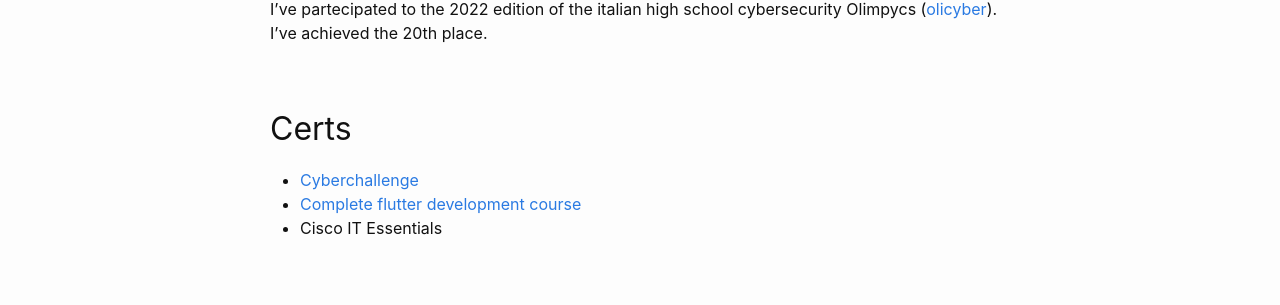
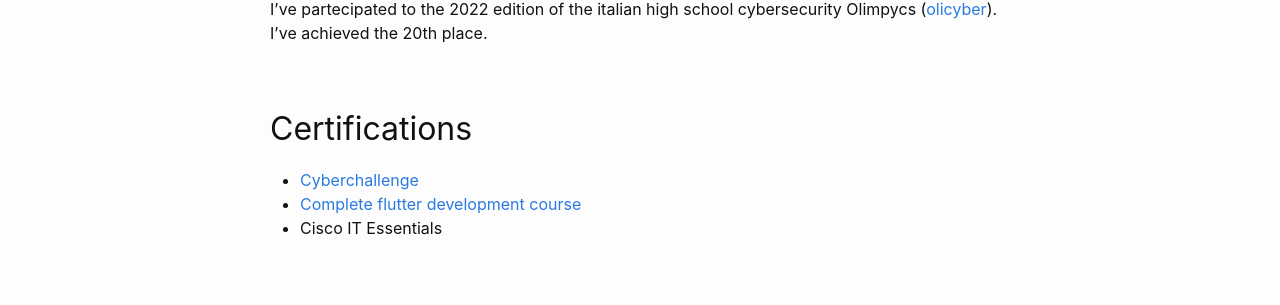
Before and after one commit to mperf/mperf.github.io, a Jekyll site: the page built from about.markdown, in a window 1280 px wide. Shown: the part 515-820 px from the top of the page. Built offline with Jekyll 4.4.1, drawn with Linux system fonts in a browser that asks for light colours.

Commit message:
Update about.markdown

```diff
--- a/about.markdown
+++ b/about.markdown
@@ -8,7 +8,7 @@ Hi! I'm Mattia Perfumo, an italian CyberSec enthusiast. I'm currently studying C
 I've partecipated to the 2021 edition of the cybersecurity program [Cyberchallenge](https://www.cyberchallenge.it), with my teammates we created the [K!nd4SUS](https://k1nd4sus.it/) UniMi ctf team.
 ## Olicyber.IT
 I've partecipated to the 2022 edition of the italian high school cybersecurity Olimpycs ([olicyber](https://www.olicyber.it)). I've achieved the 20th place.
-## Certs
+## Certifications
 - [Cyberchallenge](/assets/cyberchallengeit_2021_certificato_gara_locale.pdf)
 - [Complete flutter development course](/assets/certificate-of-completion-for-the-complete-flutter-development-bootcamp-using-dart.pdf)
 - Cisco IT Essentials
```
